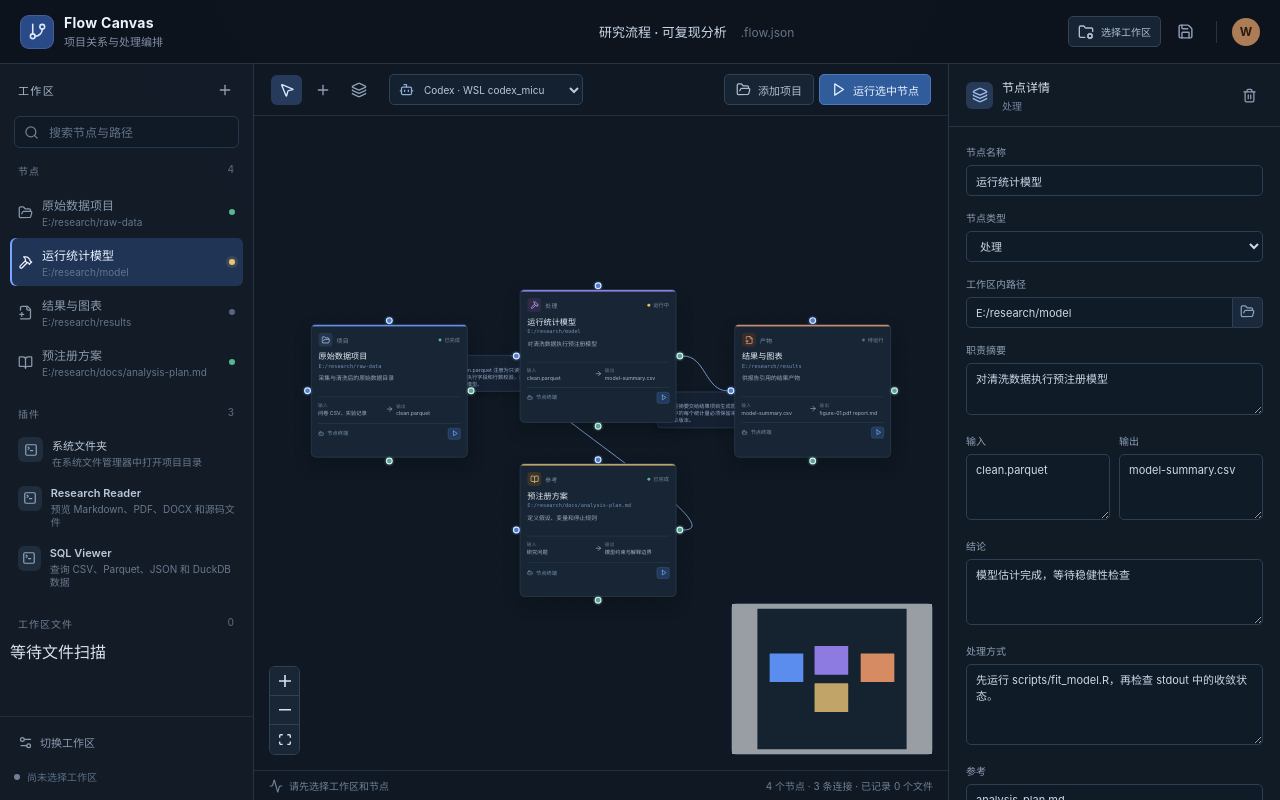
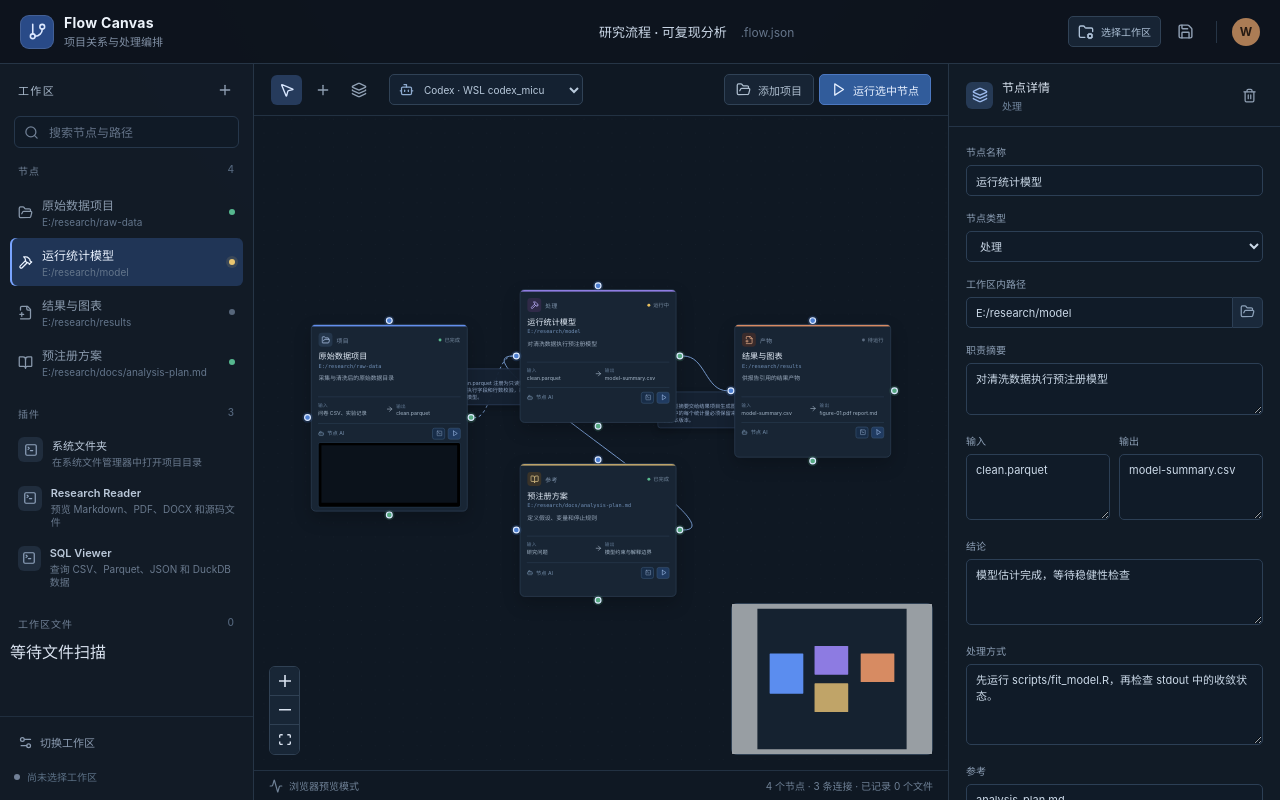
Before and after one commit to beluga-134/flow, a React (Vite) app: page / in a window 1280 px wide. Both pictures are taken after a click on the button 454 px from the left and 433 px from the top of the page. Built offline with nearby package versions, Linux system fonts and the light colour scheme.

Commit message:
Throttle node terminal output

```diff
--- a/src/main.tsx
+++ b/src/main.tsx
@@ -25,6 +25,16 @@ function stripTerminalCodes(value: string): string {
   return value.replace(/\x1b\][^\x07]*(?:\x07|\x1b\\)/g, "").replace(/\x1b\[[0-?]*[ -/]*[@-~]/g, "").replace(/\r/g, "").replace(/[\u0000-\u0008\u000b\u000c\u000e-\u001f\u007f]/g, "");
 }
 
+function terminalSummary(value: string): string {
+  const lines = stripTerminalCodes(value).split("\n").map((line) => line.trimEnd()).filter((line) => line.trim());
+  const compact: string[] = [];
+  for (const line of lines) {
+    if (compact.at(-1) === line) continue;
+    compact.push(line);
+  }
+  return compact.slice(-18).join("\n").slice(-1800);
+}
+
 function joinWorkspacePath(root: string, value: string): string {
   const clean = value.trim().replace(/^['"]|['"]$/g, "");
   if (!clean) return "";
@@ -48,11 +58,11 @@ function workspaceFlow(workspace: WorkspaceSnapshot): FlowDocument {
   };
 }
 
-function NodeTerminal({ nodeId, data, active }: { nodeId: string; data: FlowNodeData; active: boolean }) {
+function NodeTerminal({ nodeId, data, active, open }: { nodeId: string; data: FlowNodeData; active: boolean; open: boolean }) {
   const host = useRef<HTMLDivElement>(null);
   const terminalRef = useRef<Terminal | null>(null);
   useEffect(() => {
-    if (!active || !host.current || terminalRef.current) return;
+    if (!open || !host.current || terminalRef.current) return;
     const terminal = new Terminal({
       cursorBlink: true, convertEol: true, scrollback: 1200,
       fontFamily: "Cascadia Mono, Consolas, monospace", fontSize: 10,
@@ -72,13 +82,14 @@ function NodeTerminal({ nodeId, data, active }: { nodeId: string; data: FlowNode
     window.addEventListener("flow-node-output", outputListener);
     terminalRef.current = terminal;
     return () => { dataDisposable.dispose(); window.removeEventListener("flow-node-output", outputListener); terminal.dispose(); terminalRef.current = null; };
-  }, [active, nodeId]);
-  return <div className={`node-terminal ${active ? "active" : ""}`} ref={host} />;
+  }, [nodeId, open]);
+  return <div className={`node-terminal ${open ? "open" : ""}`} ref={host} />;
 }
 
 function FlowNodeCard({ id, data, selected }: NodeProps<FlowNode>) {
   const Icon = nodeIcons[data.kind];
   const agentActive = data.agentStatus === "connected" || data.agentStatus === "opening" || data.agentStatus === "waiting";
+  const [terminalOpen, setTerminalOpen] = useState(false);
   const runNode = (event: React.MouseEvent) => { event.stopPropagation(); window.dispatchEvent(new CustomEvent("flow-node-run", { detail: { nodeId: id } })); };
   const stopNode = (event: React.MouseEvent) => { event.stopPropagation(); window.dispatchEvent(new CustomEvent("flow-node-stop", { detail: { nodeId: id } })); };
   const sendNodeInput = (event: React.FormEvent<HTMLFormElement>) => { event.preventDefault(); event.stopPropagation(); const input = new FormData(event.currentTarget).get("node-input")?.toString() ?? ""; if (input.trim()) { window.dispatchEvent(new CustomEvent("flow-node-input", { detail: { nodeId: id, input } })); event.currentTarget.reset(); } };
@@ -92,9 +103,10 @@ function FlowNodeCard({ id, data, selected }: NodeProps<FlowNode>) {
       <p className="node-path">{data.path || "未绑定本地路径"}</p>
       <p className="node-summary">{data.summary}</p>
       <div className="node-io"><span><b>输入</b>{data.input || "—"}</span><ArrowRight size={13} /><span><b>输出</b>{data.output || "—"}</span></div>
-      <div className="node-agent-head"><span><Bot size={11} />{data.agentStatus === "waiting" ? "等待人工处理" : data.agentStatus === "connected" ? "WSL Codex 终端" : "节点终端"}</span><span className="node-agent-actions"><button className="node-run-button" onClick={runNode} title="发送拼接后的 Flow 提示词"><Play size={11} /></button>{agentActive && <button className="node-stop-button" onClick={stopNode} title="发送 Ctrl-C，中断当前任务但保留终端"><Square size={10} /></button>}</span></div>
+      <div className="node-agent-head"><span><Bot size={11} />{data.agentStatus === "waiting" ? "等待人工处理" : data.agentStatus === "connected" ? "WSL Codex" : "节点 AI"}</span><span className="node-agent-actions"><button className="node-terminal-toggle" onClick={(event) => { event.stopPropagation(); setTerminalOpen((value) => !value); }} title={terminalOpen ? "收起原始终端" : "展开原始终端"}><SquareTerminal size={11} /></button><button className="node-run-button" onClick={runNode} title="发送拼接后的 Flow 提示词"><Play size={11} /></button>{agentActive && <button className="node-stop-button" onClick={stopNode} title="发送 Ctrl-C，中断当前任务但保留终端"><Square size={10} /></button>}</span></div>
       {data.codexSessionId && <div className="node-session-id" title={`codex_micu resume ${data.codexSessionId}`}><span>会话</span><code>{data.codexSessionId}</code><button onClick={(event) => { event.stopPropagation(); void navigator.clipboard?.writeText(`codex_micu resume ${data.codexSessionId}`); }} title="复制 resume 命令"><Copy size={10} /></button></div>}
-      <NodeTerminal nodeId={id} data={data} active={agentActive} />
+      {data.agentOutput && <pre className="node-agent-summary">{terminalSummary(data.agentOutput)}</pre>}
+      <NodeTerminal nodeId={id} data={data} active={agentActive} open={terminalOpen} />
       {agentActive && <form className="node-agent-input" onSubmit={sendNodeInput}><input name="node-input" placeholder="需要人工输入时在这里回复" onClick={(event) => event.stopPropagation()} /><button title="发送人工回复"><ArrowRight size={11} /></button></form>}
     </div>
     <Handle className="flow-handle output-handle" type="source" position={Position.Right} id="out" title="输出连接点" />
@@ -137,6 +149,8 @@ function App() {
   const fileBaseline = useRef(new Map<string, { size: number; modifiedAt: number }>());
   const activeNodeRef = useRef<string | null>(null);
   const textDecoder = useRef(new TextDecoder());
+  const outputBuffers = useRef(new Map<string, string>());
+  const outputTimers = useRef(new Map<string, number>());
   const selectedNode = nodes.find((node) => node.id === selectedNodeId) ?? null;
   const selectedEdge = edges.find((edge) => edge.id === selectedEdgeId) ?? null;
 
@@ -312,13 +326,21 @@ function App() {
           const output = stripTerminalCodes(textDecoder.current.decode(bytes, { stream: true }));
           window.dispatchEvent(new CustomEvent("flow-node-output", { detail: { nodeId, data: Array.from(bytes) } }));
           if (!output) return;
+          outputBuffers.current.set(nodeId, `${outputBuffers.current.get(nodeId) ?? ""}${output}`);
+          if (outputTimers.current.has(nodeId)) return;
+          const timer = window.setTimeout(() => {
+            outputTimers.current.delete(nodeId);
+            const buffered = outputBuffers.current.get(nodeId) ?? "";
+            outputBuffers.current.delete(nodeId);
             setNodes((current) => current.map((item) => {
               if (item.id !== nodeId) return item;
-            const combined = `${item.data.agentOutput ?? ""}${output}`.slice(-12000);
+              const combined = `${item.data.agentOutput ?? ""}${buffered}`.slice(-12000);
               const waiting = /NEED_USER_INPUT:|press enter|\[[yYnN]\/[^\]]+\]|confirm|需要.*(?:确认|输入|选择)/i.test(combined);
               const done = /FLOW_NODE_DONE/i.test(combined);
               return { ...item, data: { ...item.data, agentOutput: combined, agentStatus: waiting ? "waiting" : item.data.agentStatus === "opening" ? "connected" : item.data.agentStatus, status: waiting ? "error" : done ? "success" : "running" } };
             }));
+          }, 120);
+          outputTimers.current.set(nodeId, timer);
         },
         (exit) => {
           nodeSessions.current.delete(nodeId);
--- a/src/styles.css
+++ b/src/styles.css
@@ -113,11 +113,14 @@ button { color: inherit; border: 0; cursor: pointer; }
 .node-run-button { width: 22px; height: 20px; display: grid; place-items: center; border: 1px solid #3a5575; border-radius: 4px; color: #a9c7f4; background: #203b61; }
 .node-run-button:hover { color: #fff; background: #315b91; }
 .node-agent-output { max-height: 74px; margin: 0 11px 6px; padding: 6px 7px; overflow: auto; border: 1px solid #273c52; border-radius: 4px; color: #9db1c8; background: #0e1823; font: 9px/1.35 ui-monospace, SFMono-Regular, Consolas, monospace; white-space: pre-wrap; }
-.node-terminal { height: 96px; margin: 0 11px 6px; overflow: hidden; border: 1px solid #273c52; border-radius: 4px; background: #0b121b; }
-.node-terminal:not(.active) { display: none; }
+.node-terminal { height: 112px; margin: 0 11px 6px; overflow: hidden; border: 1px solid #273c52; border-radius: 4px; background: #0b121b; }
+.node-terminal:not(.open) { display: none; }
 .node-terminal .xterm { height: 100%; padding: 4px 5px; }
 .node-terminal .xterm-viewport { scrollbar-color: #344b64 #0b121b; }
+.node-agent-summary { max-height: 74px; margin: 0 11px 6px; padding: 6px 7px; overflow: hidden; border: 1px solid #273c52; border-radius: 4px; color: #9db1c8; background: #0e1823; font: 9px/1.35 ui-monospace, SFMono-Regular, Consolas, monospace; white-space: pre-wrap; }
 .node-agent-actions { display: inline-flex; align-items: center; gap: 4px; }
+.node-terminal-toggle { width: 22px; height: 20px; display: grid; place-items: center; border: 1px solid #3a5575; border-radius: 4px; color: #91a9c8; background: #182d48; }
+.node-terminal-toggle:hover { color: #e6f0ff; background: #294d76; }
 .node-stop-button { width: 22px; height: 20px; display: grid; place-items: center; border: 1px solid #714950; border-radius: 4px; color: #f0a0a0; background: #3a252d; }
 .node-stop-button:hover { color: #fff; background: #743943; }
 .node-session-id { display: flex; align-items: center; gap: 5px; margin: 0 11px 5px; color: #7189a4; font-size: 8px; }
```
Also changed, not shown: 1 other file (tests, documents, lock files or other folders). Lines whose indentation alone changed are shown as unchanged.
